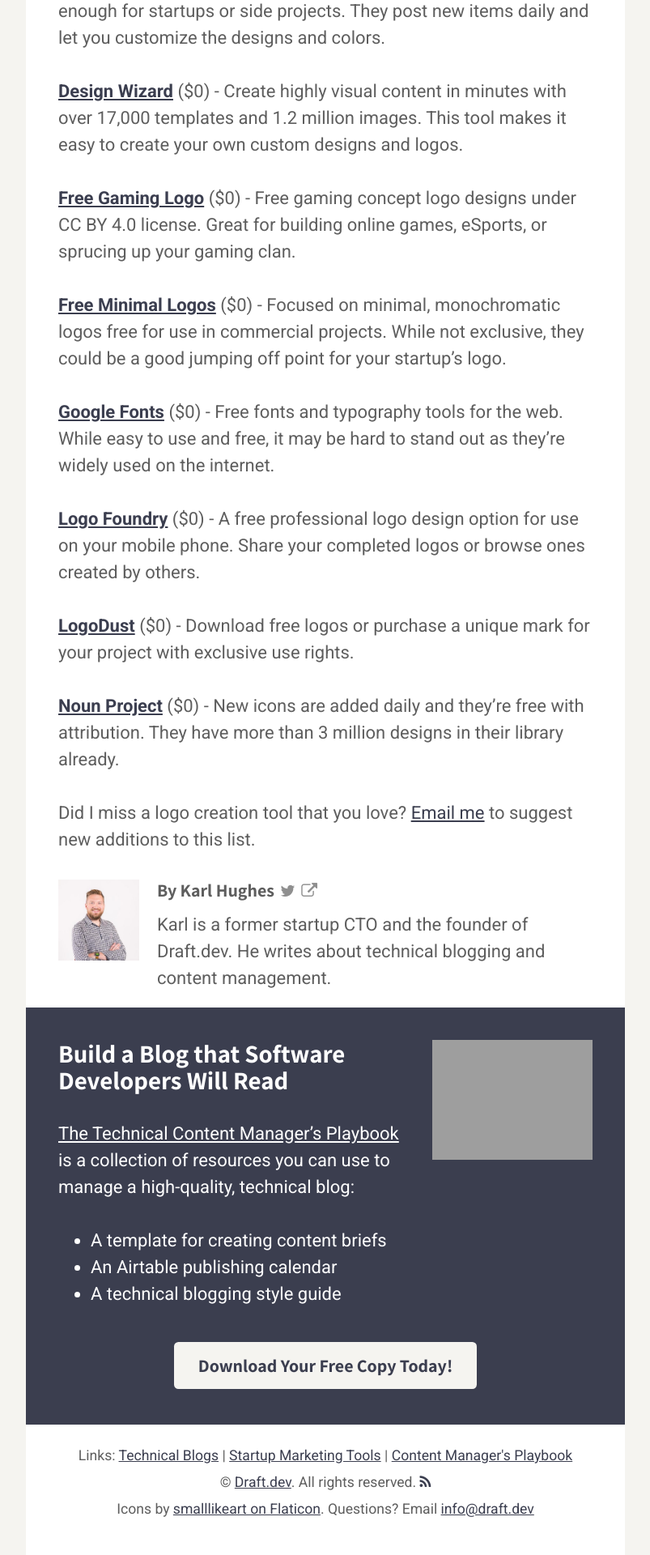
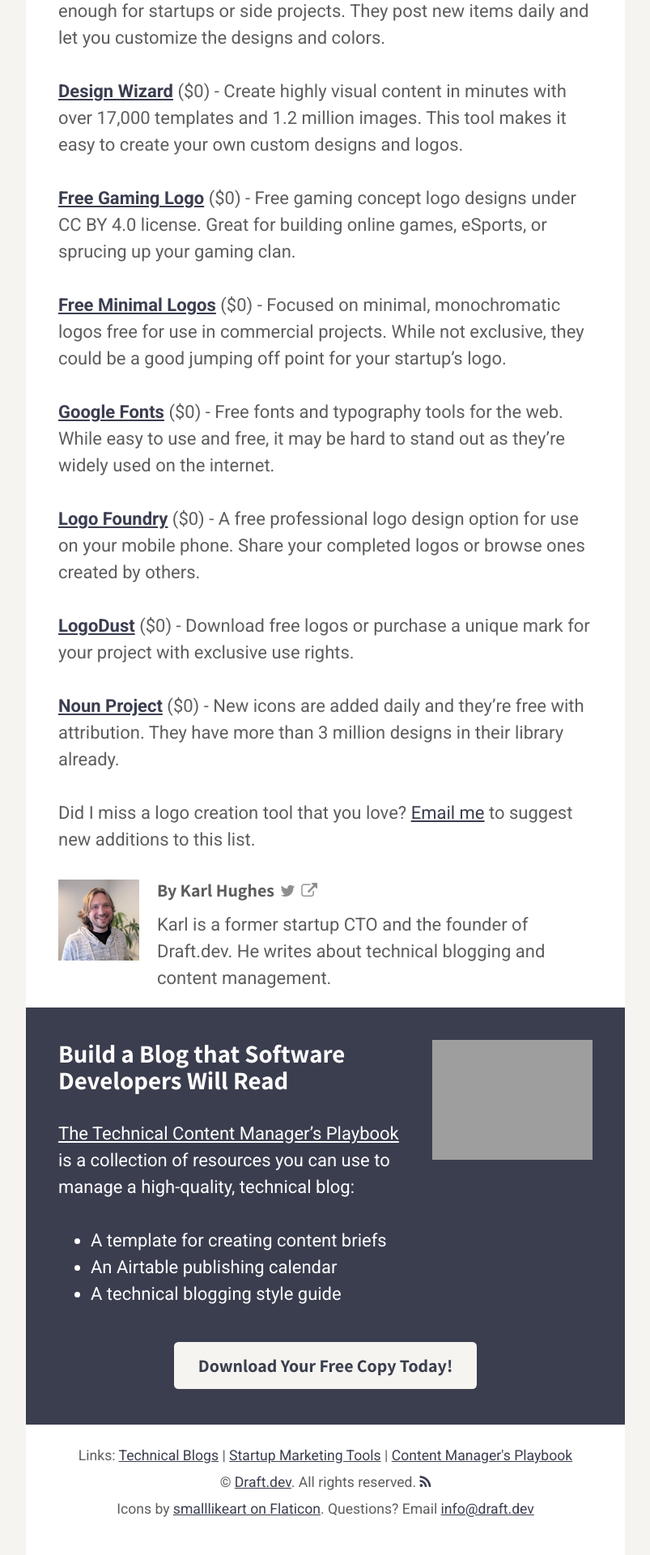
Before and after one commit to karllhughes/learn, a Jekyll site: the page built from _posts/2020-11-24-logos.md, in a window 1280 px wide. Shown: the part 2476-4396 px from the top of the page at 81% size, without its empty margins (238-1041 px from the left). Built offline with Jekyll 4.4.1, drawn with Linux system fonts in a browser that asks for light colours; a script that is not in the unit is left out.

Commit message:
Adding new profile pic

```diff
--- a/_config.yml
+++ b/_config.yml
@@ -12,7 +12,7 @@
     name: Karl Hughes
     twitter: karllhughes
     website: "https://www.karllhughes.com"
-    img: "/assets/authors/karl.jpeg"
+    img: "/assets/authors/karl.png"
     bio: "Karl is a former startup CTO and the founder of Draft.dev. He writes about technical blogging and content management."
   alyssa:
     name: Alyssa Shea
```
Also changed, not shown: assets/authors/karl.jpeg (deleted), assets/authors/karl.png (added).
